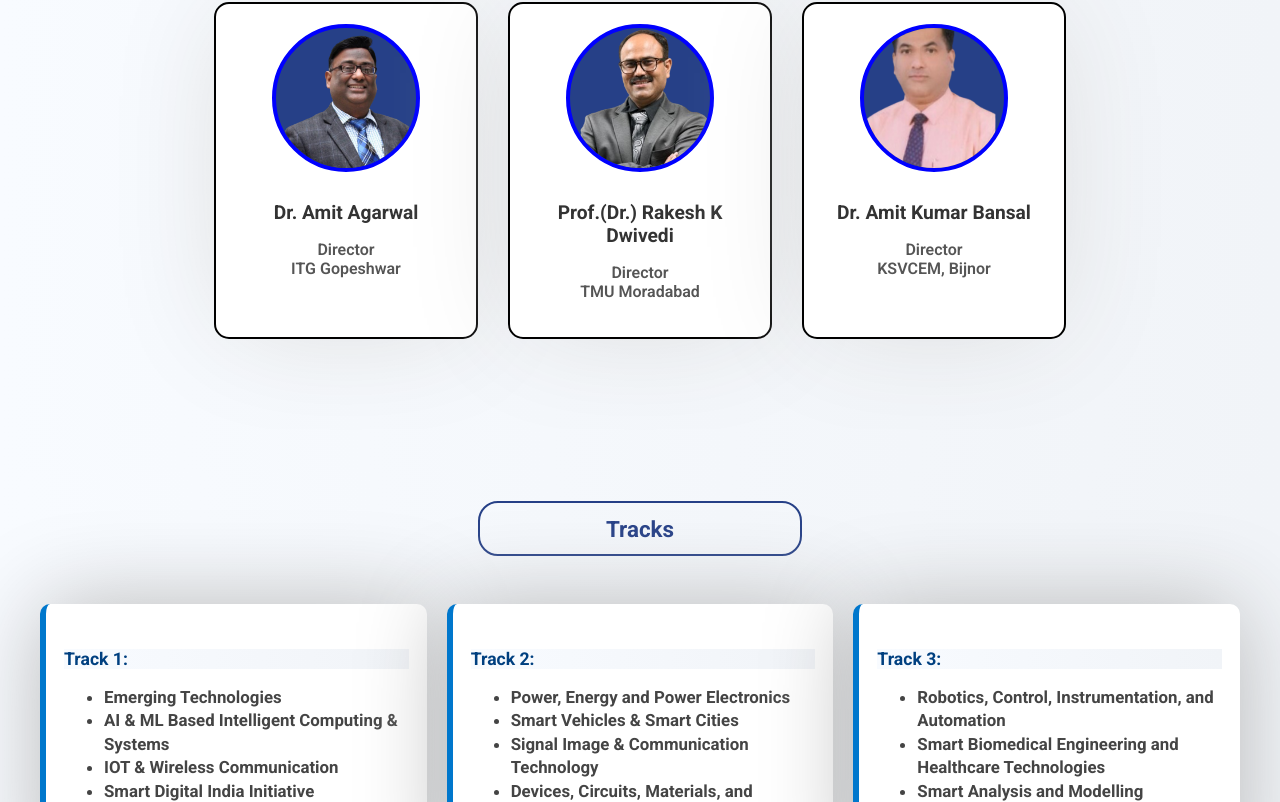
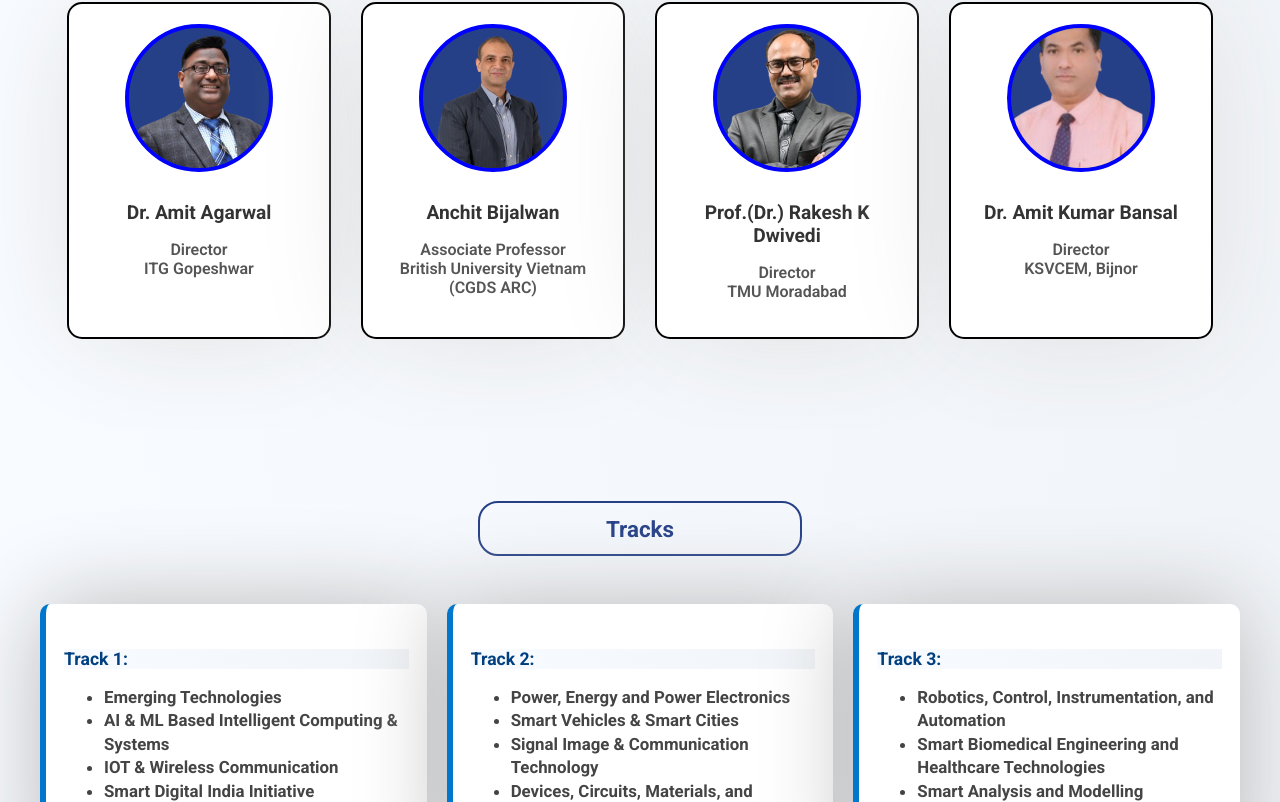
Before and after one commit to PriyanshuRoushan/confwebsite25, a React (Create React App) app in the folder frontend/: page / in a window 1280 px wide. Shown: the part 2112-2914 px from the top of the page. Built offline with nearby package versions, Linux system fonts and the light colour scheme; a web font is replaced by a local one.

Commit message:
updated_speaker

```diff
--- a/frontend/src/components/speaker/speaker.css
+++ b/frontend/src/components/speaker/speaker.css
@@ -47,7 +47,7 @@
   background-color: #264087;
   width: 140px;
   height: 140px;
-  object-fit: cover;
+  object-fit:cover;
   border-radius: 50%;
   margin-bottom: 15px;
   border: 4px solid blue;
--- a/frontend/src/components/speaker/speakerdata.js
+++ b/frontend/src/components/speaker/speakerdata.js
@@ -2,6 +2,7 @@
 import AmitAgarwal from '../assets/speakers/Dr Amit Agarwal.png';
 import Rakesh from "../assets/speakers/Prof Dr Rakesh K Dwivedi2.png"
 import Amitkumar from "../assets/speakers/Dr Amit Kumar Bansal.png"
+import Anchit from "../assets/speakers/Anchit.png"
 
 
 const speakerData = [
@@ -10,7 +11,12 @@ const speakerData = [
     image: AmitAgarwal,
     title: <p><div>Director<br></br>ITG Gopeshwar</div></p>,
   },
-
+ {
+    name: 'Anchit Bijalwan',
+    image: Anchit,
+    title: <p><div>Associate Professor<br></br>British University Vietnam<br></br>(CGDS ARC)
+</div></p>,
+  },
   {
     name: 'Prof.(Dr.) Rakesh K Dwivedi',
     image : Rakesh,
```
Also changed, not shown: frontend/src/components/assets/speakers/Anchit.png (added).
